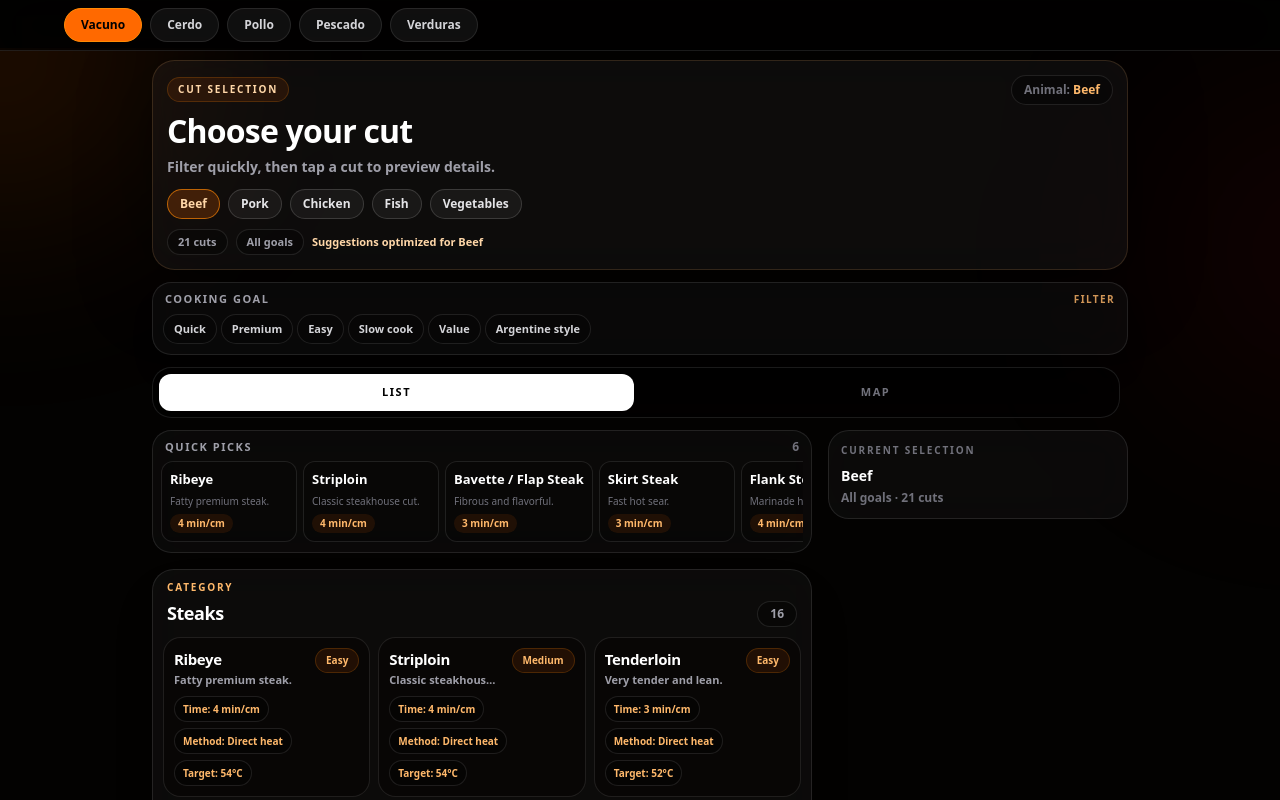
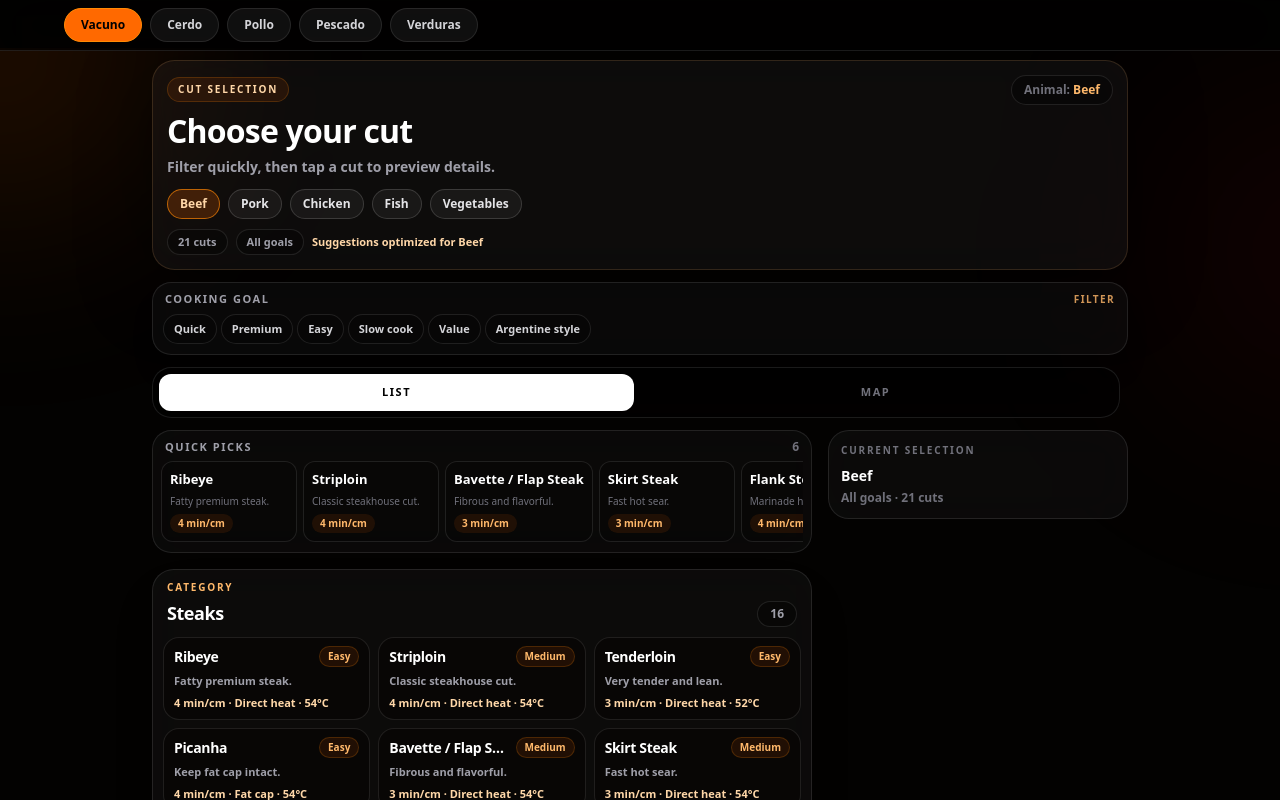
Before and after one commit to luisrdzcruz-maker/parrillero-pro, a Next.js app: page /dev/cuts in a window 1280 px wide. Shown: the top 800 px of the page. Built offline with nearby package versions, Linux system fonts and the light colour scheme.

Commit message:
Refine cut selection layout and modal navigation

```diff
--- a/components/cuts/CutCard.tsx
+++ b/components/cuts/CutCard.tsx
@@ -20,54 +20,30 @@ type CutCardProps = {
 
 export function CutCard({ profile, lang, selected = false, onSelect }: CutCardProps) {
   const temperature = getTemperatureLabel(profile);
-  const timeLabel = lang === "es" ? "Tiempo" : lang === "fi" ? "Aika" : "Time";
-  const methodLabel = lang === "es" ? "Método" : lang === "fi" ? "Menetelmä" : "Method";
-  const targetLabel = lang === "es" ? "Objetivo" : lang === "fi" ? "Tavoite" : "Target";
-  const metaChips = [
-    `${timeLabel}: ${getEstimatedTimeLabel(profile, lang)}`,
-    `${methodLabel}: ${getStyleLabel(profile, lang)}`,
-    ...(temperature ? [`${targetLabel}: ${temperature}`] : []),
-  ];
+  const metaSummary = [getEstimatedTimeLabel(profile, lang), getStyleLabel(profile, lang), temperature]
+    .filter(Boolean)
+    .join(" · ");
 
   return (
     <button
       type="button"
       onClick={() => onSelect(profile)}
-      className={`group min-h-[110px] w-full max-w-full overflow-hidden rounded-[1.1rem] border p-2.5 text-left transition hover:-translate-y-0.5 active:scale-[0.98] ${
+      className={`group w-full max-w-full overflow-hidden rounded-[1rem] border px-2.5 py-2 text-left transition hover:-translate-y-0.5 active:scale-[0.98] ${
         selected
           ? "border-orange-400/70 bg-orange-500/20 shadow-[0_18px_60px_rgba(249,115,22,0.18)]"
           : "border-white/10 bg-[#080604]/80 hover:border-orange-400/45 hover:bg-white/[0.065]"
       }`}
     >
-      <div className="flex h-full min-w-0 flex-col justify-between gap-2">
-        <div>
-          <div className="flex min-w-0 items-start justify-between gap-3">
-            <div className="min-w-0">
-              <h3 className="truncate text-[15px] font-black tracking-tight text-white">{getDisplayName(profile, lang)}</h3>
-              <p className="mt-0.5 line-clamp-1 text-[11px] font-semibold leading-4 text-zinc-400">
-                {getCutDescriptor(profile, lang)}
-              </p>
-            </div>
-            <span className="shrink-0 rounded-full border border-orange-400/20 bg-orange-500/10 px-2.5 py-1 text-[10px] font-black text-orange-300">
-              {getDifficultyLabel(profile, lang)}
-            </span>
-          </div>
+      <div className="flex min-w-0 flex-col gap-1.5">
+        <div className="flex min-w-0 items-start justify-between gap-2">
+          <h3 className="truncate text-[14px] font-black tracking-tight text-white">{getDisplayName(profile, lang)}</h3>
+          <span className="shrink-0 rounded-full border border-orange-400/20 bg-orange-500/10 px-2 py-0.5 text-[10px] font-black text-orange-300">
+            {getDifficultyLabel(profile, lang)}
+          </span>
         </div>
-
-        <div className="flex flex-wrap gap-1.5">
-          {metaChips.map((item) => (
-            <CardMeta key={item} value={item} />
-          ))}
-        </div>
+        <p className="line-clamp-1 text-[11px] font-semibold leading-4 text-zinc-400">{getCutDescriptor(profile, lang)}</p>
+        <p className="truncate text-[11px] font-black leading-4 text-orange-200">{metaSummary}</p>
       </div>
     </button>
   );
 }
-
-function CardMeta({ value }: { value: string }) {
-  return (
-    <span className="rounded-full border border-white/10 bg-black/30 px-2 py-1 text-[10px] font-black leading-4 text-orange-300">
-      {value}
-    </span>
-  );
-}
```
